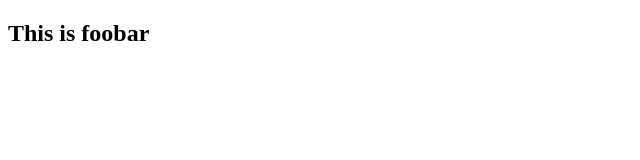
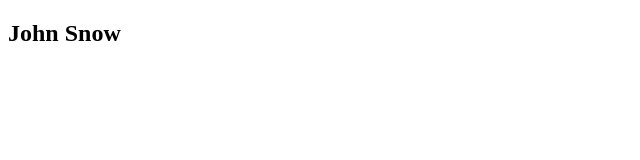
Before and after one commit to RN-USEK/foobar, a plain HTML site: page index.html in a window 1280 px wide. Shown: the full height of the page, 0-640 px from the left. Drawn offline with Linux system fonts and the light colour scheme.

Commit message:
update h2 with my name

```diff
--- a/index.html
+++ b/index.html
@@ -4,6 +4,6 @@
     <title>I'm committed</title>
 </head>
 <body>
-  <h2>This is foobar</h2>
+  <h2>John Snow</h2>
 </body>
 </html>
```
